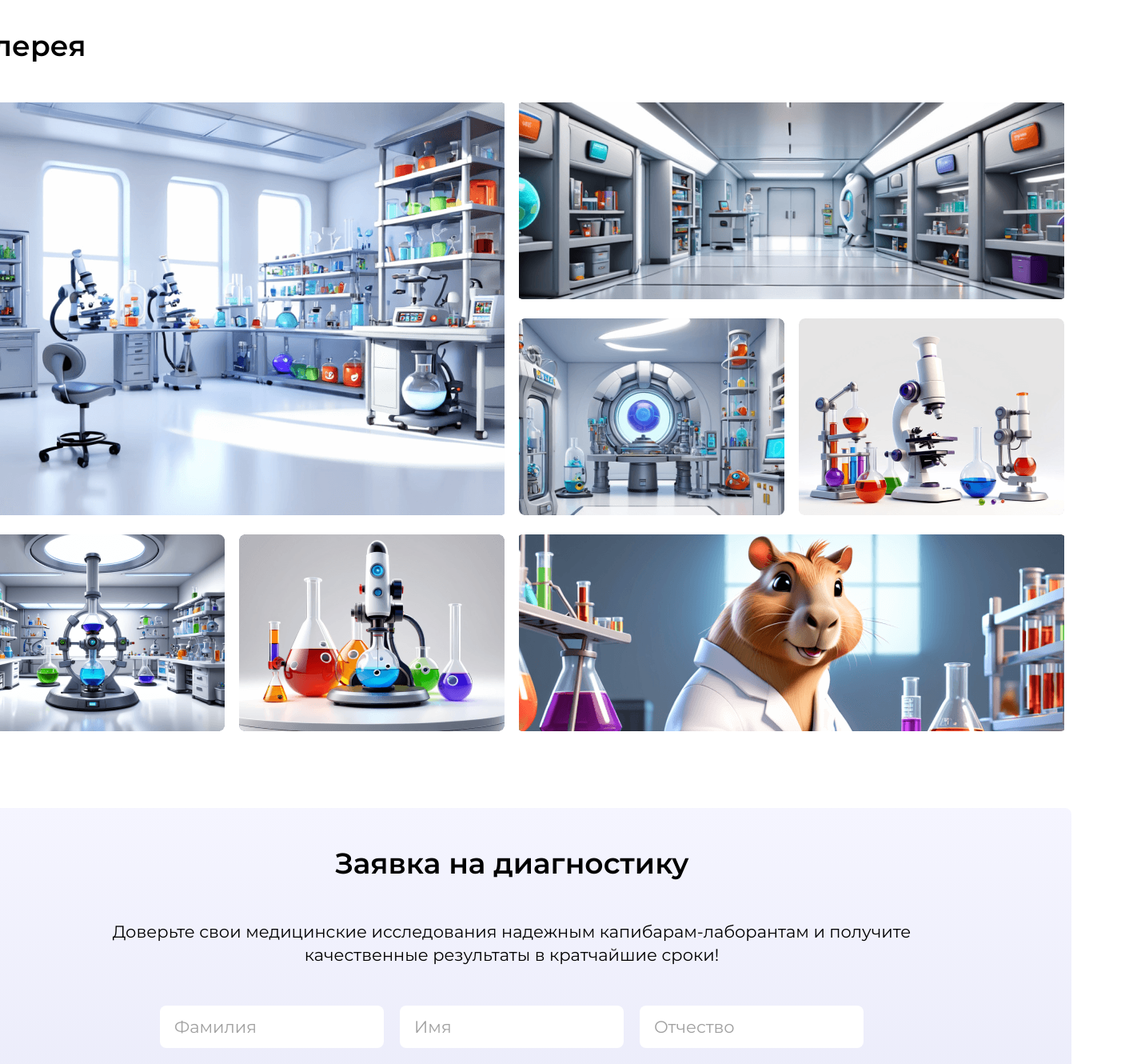
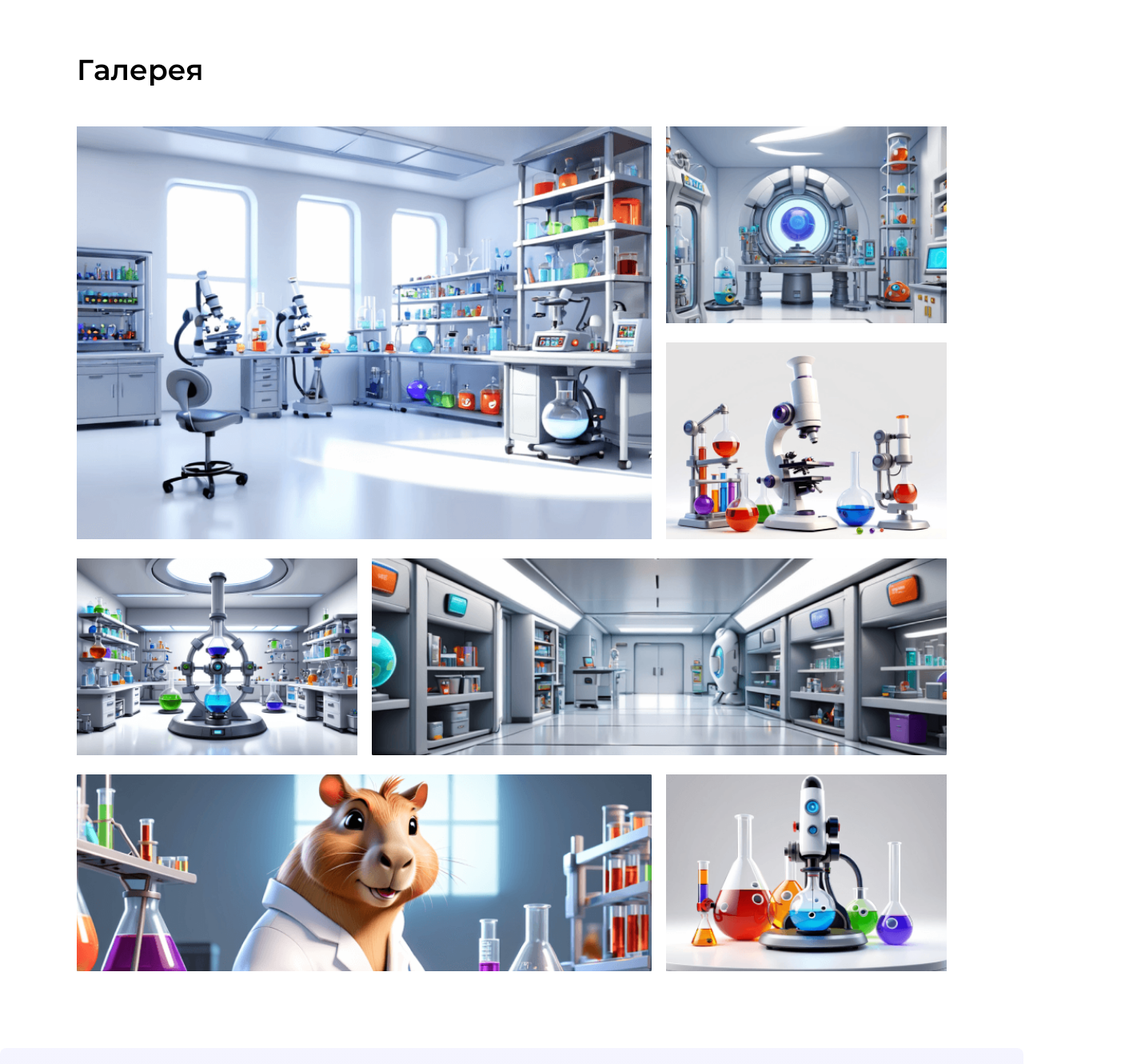
Before and after one commit to olga-feelsgood/Kapibara, a React (Vite) app: page / in a window 1280 px wide. Shown: the part 1460-2790 px from the top of the page at 80% size, 1427 px wide, since content can reach past the window. Built offline with nearby package versions, Linux system fonts and the light colour scheme.

Commit message:
add media for pre-modile 900

```diff
--- a/src/components/Banner/Banner.scss
+++ b/src/components/Banner/Banner.scss
@@ -34,3 +34,10 @@
   color: $medium;
   padding: $spacer-xs $spacer-s;
 }
+
+
+@media(max-width: $md) {
+  .banner__container {
+    padding: 0 $spacer-l;
+  }
+}
--- a/src/components/Footer/Footer.scss
+++ b/src/components/Footer/Footer.scss
@@ -24,3 +24,9 @@
   @include textFont($fs-xs, $fw-base, $lh-xs, left);
   color: $white;
 }
+
+@media(max-width: $md) {
+  .footer__container {
+    padding: 0 $spacer-l;
+  }
+}
--- a/src/components/Form/Form.scss
+++ b/src/components/Form/Form.scss
@@ -38,3 +38,9 @@
   gap: 20px;
   margin-bottom: $spacer-xxs;
 }
+
+@media(max-width: $md) {
+  .form__container {
+    padding: 0 $spacer-l;
+  }
+}
--- a/src/components/Galery/Galery.scss
+++ b/src/components/Galery/Galery.scss
@@ -67,3 +67,67 @@
   background-image: url('../../images/galery_photo_number7.png');
   @include grid (3,5,3,4);
 }
+
+@media(max-width: $xxl) {
+  .galery__photo-container {
+    grid-template-columns: repeat(3, minmax(332px, 1fr));
+    grid-template-rows: repeat(4, minmax(246px, 1fr));
+  }
+
+  .galery__photo_number2 {
+    @include grid (2,4,3,4);
+  }
+
+  .galery__photo_number3 {
+    @include grid (3,4,1,2);
+  }
+
+  .galery__photo_number4 {
+    @include grid (3,4,2,3);
+  }
+
+  .galery__photo_number6 {
+    @include grid (3,4,4,5);
+  }
+
+  .galery__photo_number7 {
+    @include grid (1,3,4,5);
+  }
+}
+
+@media(max-width: $lg) {
+  .galery__photo-container {
+    grid-template-columns: repeat(2, minmax(332px, 1fr));
+    grid-template-rows: repeat(6, minmax(246px, 1fr));
+  }
+
+  .galery__photo_number2 {
+    @include grid (1,3,3,4);
+  }
+
+  .galery__photo_number3 {
+    @include grid (1,2,4,5);
+  }
+
+  .galery__photo_number4 {
+    @include grid (2,3,4,5);
+  }
+
+  .galery__photo_number5 {
+    @include grid (1,2,5,6);
+  }
+
+  .galery__photo_number6 {
+    @include grid (2,3,5,6);
+  }
+
+  .galery__photo_number7 {
+    @include grid (1,3,6,7);
+  }
+}
+
+@media(max-width: $md) {
+  .galery__container {
+    padding: 0 $spacer-l;
+  }
+}
--- a/src/components/Header/Header.scss
+++ b/src/components/Header/Header.scss
@@ -39,7 +39,7 @@
 
 .header__link {
   color: $black;
-  @include textFont($fs-s, $fw-medium, $lh-s,left);
+  @include textFont($fs-s, $fw-medium, $lh-s, left);
   @include border-radius($small-r);
   padding: $spacer-xxs $spacer-m;
 }
@@ -77,11 +77,46 @@
 }
 
 .header__phone-link {
-  @include textFont($fs-s, $fw-large, $lh-s,left);
+  @include textFont($fs-s, $fw-large, $lh-s, left);
   color: $black;
 }
 
 .header__text {
-  @include textFont($fs-xxs, $fw-base, $lh-xxs,left);
+  @include textFont($fs-xxs, $fw-base, $lh-xxs, left);
   color: $text;
 }
+
+@media(max-width: $xl) {
+  .header__menu {
+    @include max-width(400px);
+  }
+
+  .header__link {
+    padding-left: $spacer-xxs;
+    padding-right: $spacer-xxs;
+  }
+}
+
+@media(max-width: $lg) {
+  .header__logo-container {
+    @include max-width(300px);
+  }
+
+  .header__logo-text {
+    margin-left: $spacer-xs;
+  }
+
+  .header__link {
+    @include textFont($fs-xxs, $fw-base, $lh-xxs, left);
+  }
+}
+
+@media(max-width: $md) {
+  .header__container {
+    padding: 0 $spacer-l;
+  }
+
+  .header__menu {
+    @include max-width(320px);
+  }
+}
--- a/src/components/Laboratory/Laboratory.scss
+++ b/src/components/Laboratory/Laboratory.scss
@@ -60,3 +60,15 @@
   height: 100%;
   object-fit: contain;
 }
+
+@media(max-width: $xxl) {
+  .laboratory__text-container {
+    padding-right: $spacer-s;
+  }
+}
+
+@media(max-width: $md) {
+  .laboratory__container {
+    padding: 0 $spacer-l;
+  }
+}
--- a/src/components/Welcome/Welcome.scss
+++ b/src/components/Welcome/Welcome.scss
@@ -19,3 +19,9 @@
   @include textFont($fs-l, $fw-large, $lh-l, center, italic);
   color: $black;
 }
+
+@media(max-width: $md) {
+  .welcome__container {
+    padding: 0 $spacer-l;
+  }
+}
--- a/src/styles/variables.scss
+++ b/src/styles/variables.scss
@@ -64,8 +64,8 @@ $spacer-xxxl: 8.75 * $spacer-base;
 
 // контрольные точки
 // bootstrap
-$sm: 576px;
-$md: 768px;
-$lg: 992px;
-$xl: 1200px;
-$xxl: 1400px;
+$sm: 900px;
+$md: 1100px;
+$lg: 1250px;
+$xl: 1400px;
+$xxl: 1600px;
```
